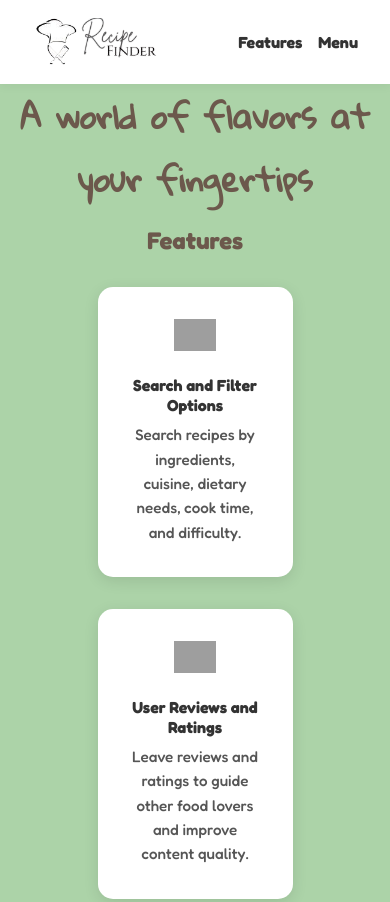
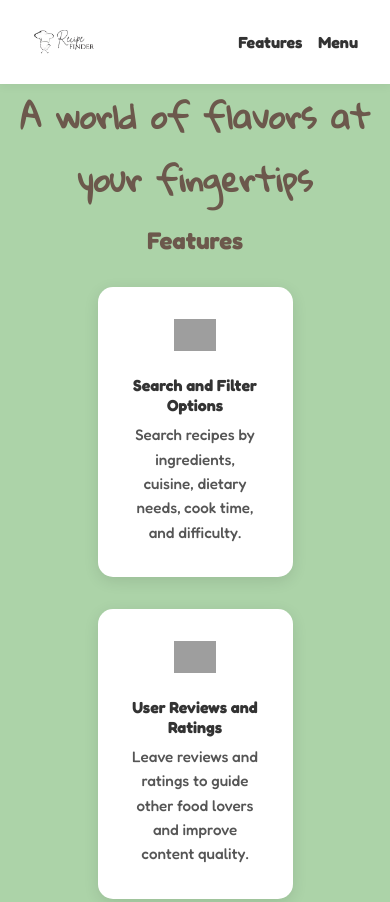
Before and after one commit to Murtaza-stovewala/Reciepe-finder, a plain HTML site: page index.html in a window 390 px wide. Shown: the top 902 px of the page. Drawn offline with Linux system fonts and the light colour scheme; grey boxes are pictures that could not be loaded.

Commit message:
Update styles.css
header image

```diff
--- a/styles.css
+++ b/styles.css
@@ -304,7 +304,7 @@ body, html {
   }
 
   #header-img {
-    height: 3rem;
+    height: 1.5rem;
   }
   .headline {
     font-size: 2rem;
```
